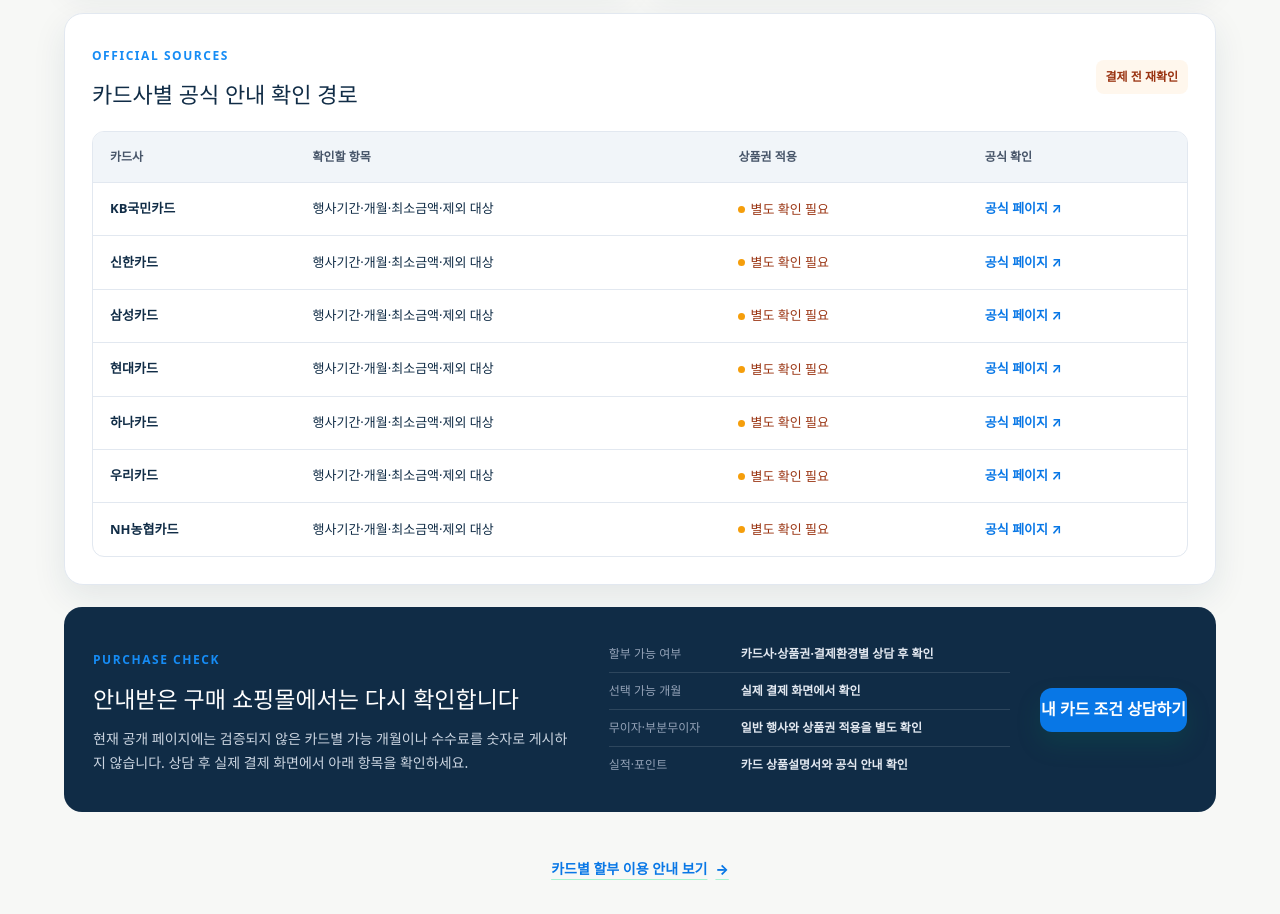
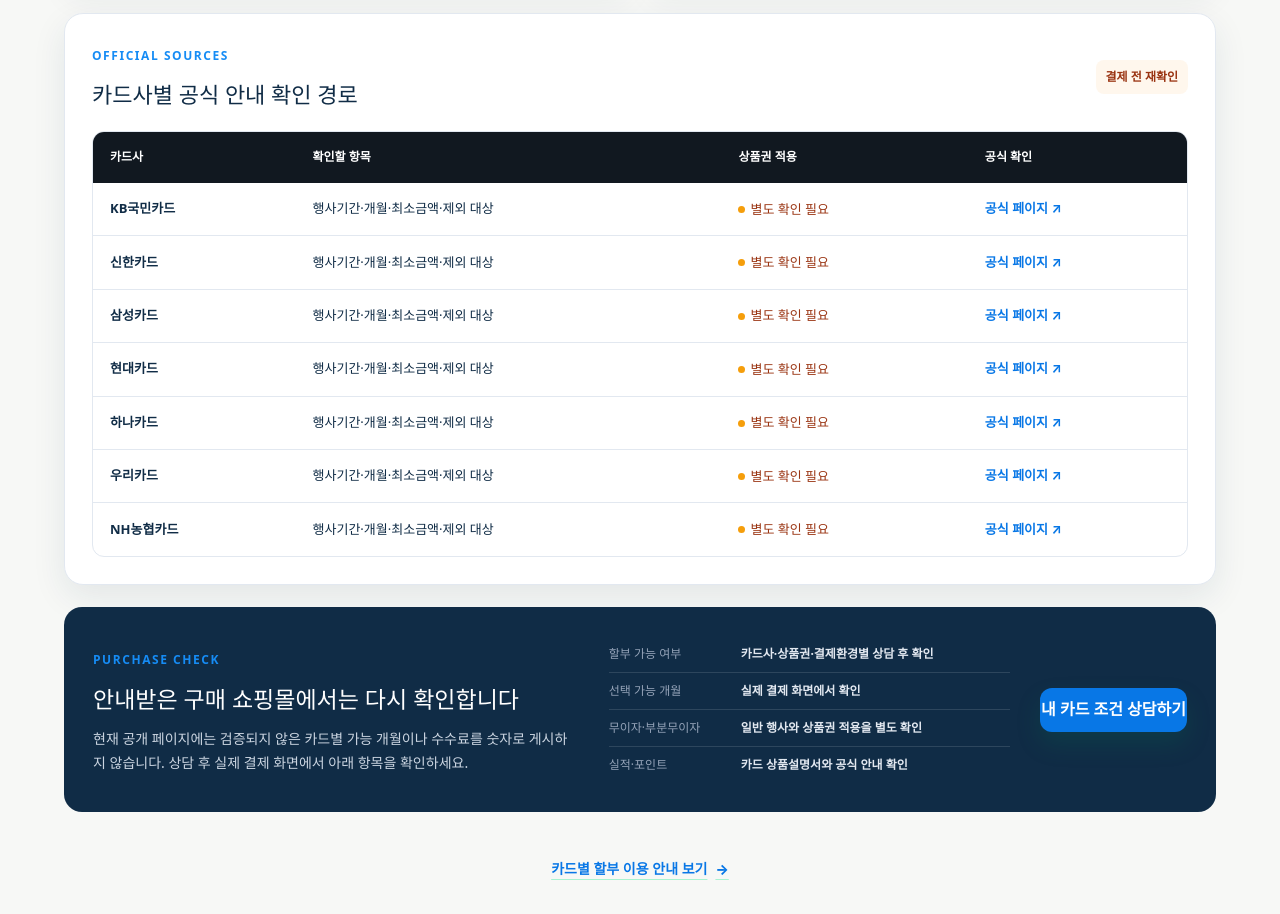
Before and after one commit to increw01-alt/26.08.27giftplan, a Next.js app: page / in a window 1280 px wide. Shown: the part 4280-5194 px from the top of the page. Built offline with nearby package versions, Linux system fonts and the light colour scheme; a web font is replaced by a local one.

Commit message:
style: use black header for source tables

```diff
--- a/app/globals.css
+++ b/app/globals.css
@@ -729,6 +729,11 @@
   --source-hover-muted: rgb(255 255 255 / 82%);
   --source-hover-link: #6ee7d8;
   --source-hover-ring: rgb(17 24 32 / 28%);
+}
+.official-source-table thead th {
+  border-bottom-color: #111820;
+  background: #111820;
+  color: #fff;
 }
 .official-source-table tbody tr:nth-child(5n + 2) {
   --source-hover: #17c5c9;
```
